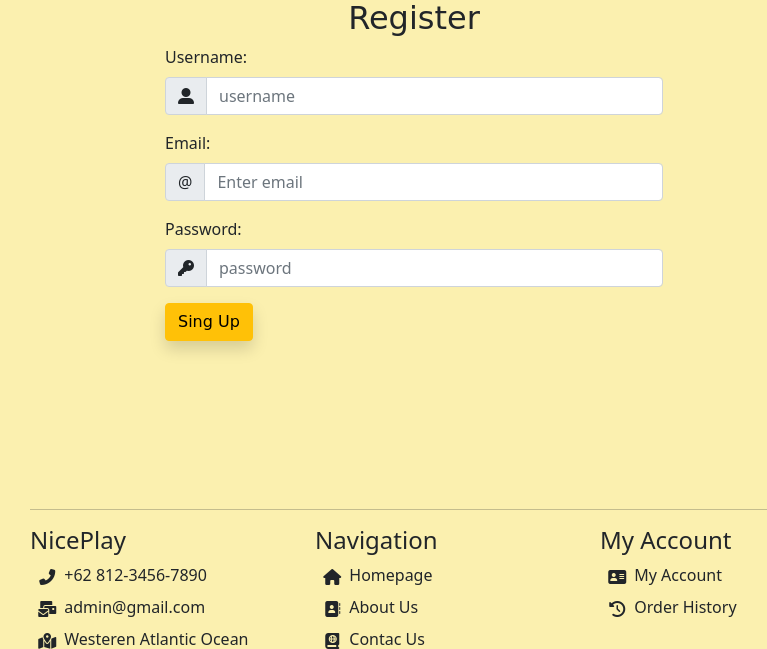
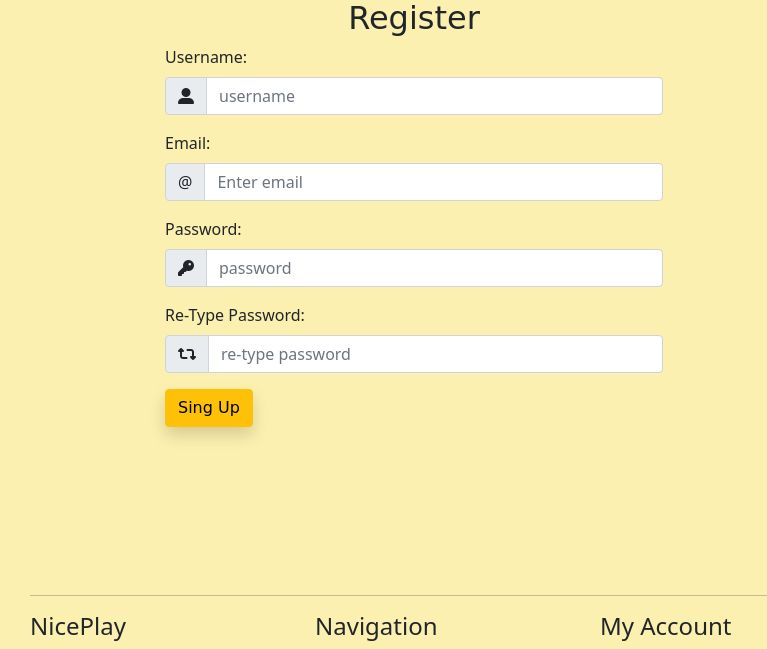
Before and after one commit to YayaIniee/TopUpStore, a PHP site: page /index.php?p=register in a window 1280 px wide. Shown: the part 172-821 px from the top of the page, without its empty margins (52-819 px from the left). Run offline with PHP 8.4, Linux system fonts and the light colour scheme; some libraries are stand-ins or nearby versions; some web fonts are replaced.

Commit message:
modifed register dan login

```diff
--- a/pages/login.php
+++ b/pages/login.php
@@ -1,5 +1,6 @@
 <div class="container p-5">
     <div class="row">
+        <div class="col-lg-4"></div>
         <div class="col-lg-6 offset-1 mt-5">
         <form action="">
         <h2 class="text-center fnt">Login</h2>
@@ -18,9 +19,8 @@
                     <input class="form-check-input" type="checkbox" name="remember"> Remember me
                 </label>
             </div>
-            <button class="btn btn-warning shadow fnt" type="submit">Login</button>
+            <button class="btn btn-warning shadow offset-10 fnt" type="submit">Login</button>
         </form>
         </div>
-        <div class="col-lg-4"></div>
     </div>
 </div> <br><br><br>
--- a/pages/register.php
+++ b/pages/register.php
@@ -15,10 +15,16 @@
                 <input type="email" class="form-control" id="email" placeholder="Enter email" name="email">
             </div>
 
-            <label for="email" class="form-label">Password:</label>
+            <label for="pswd" class="form-label">Password:</label>
             <div class="input-group mb-3">
                 <span class="input-group-text"><i class='fas fa-key'></i></span>
                 <input type="password" class="form-control" placeholder="password" name="pswd">
+            </div>
+
+            <label for="re-type pswd" class="form-label">Re-Type Password:</label>
+            <div class="input-group mb-3">
+                <span class="input-group-text"><i class='fas fa-retweet'></i></span>
+                <input type="password" class="form-control" placeholder="re-type password" name="re=type pswd">
             </div>
             <button class="btn btn-warning shadow fnt" type="submit">Sing Up</button>
         </form>
```
